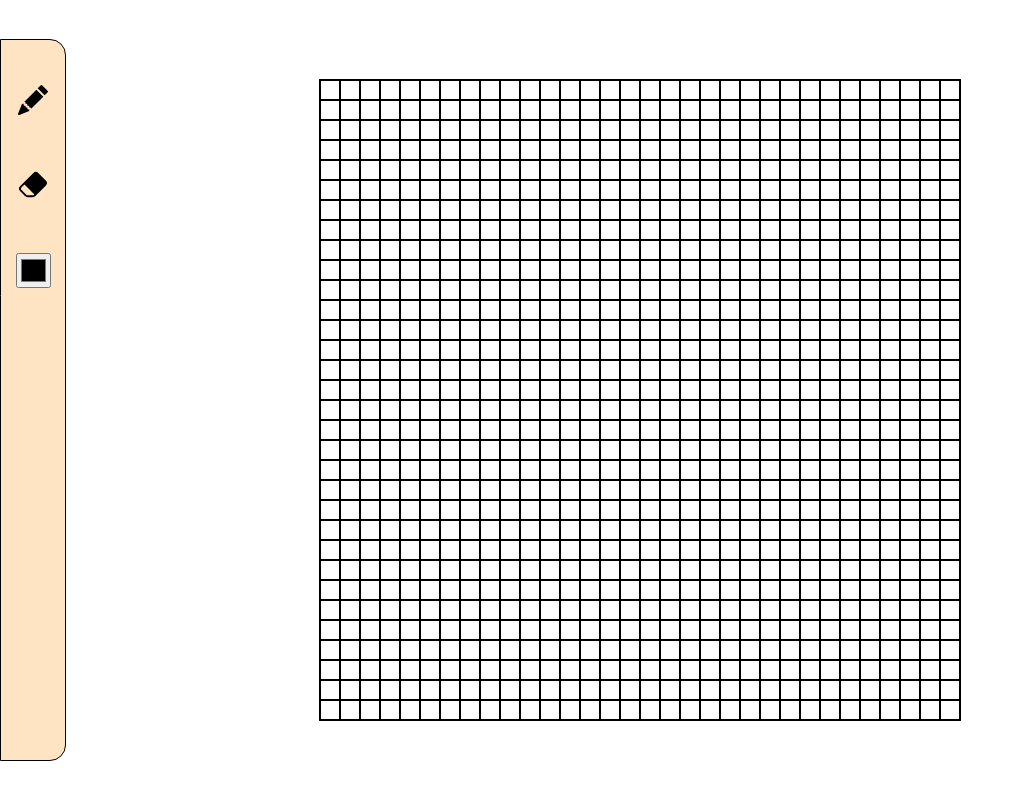
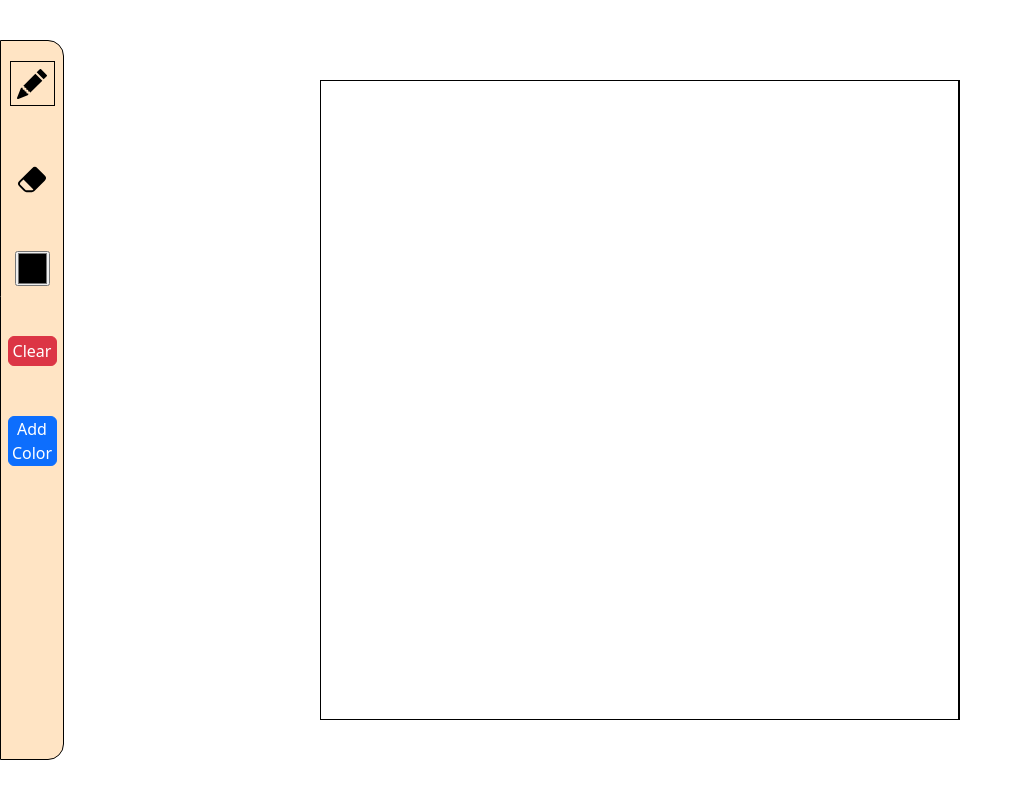
Before and after one commit to Vidyut01/React-Paint, a React (Create React App) app: page / in a window 1280 px wide. Shown: the whole page, without its empty margins (0-1024 px from the left). Built offline with nearby package versions, Linux system fonts and the light colour scheme.

Commit message:
Added clear and icon borders

```diff
--- a/package.json
+++ b/package.json
@@ -6,6 +6,7 @@
     "@testing-library/jest-dom": "^5.17.0",
     "@testing-library/react": "^13.4.0",
     "@testing-library/user-event": "^13.5.0",
+    "bootstrap": "^5.3.1",
     "react": "^18.2.0",
     "react-colorful": "^5.6.1",
     "react-dom": "^18.2.0",
--- a/src/App.jsx
+++ b/src/App.jsx
@@ -1,6 +1,6 @@
 import './styles/App.css';
-import Board from './components/board';
-import Sidebar from './components/sidebar';
+import Board from './components/board/board';
+import Sidebar from './components/sidebar/sidebar';
 
 function App() {
   return (
--- a/src/components/board.jsx
+++ b/src/components/board/board.jsx
@@ -1,9 +1,9 @@
-import "../styles/board.css";
+import "../../styles/board.css";
 import Cell from "./cell";
 
 function Board() {
 
-    const board = createBoard(32);
+    const board = createBoard(64);
     console.log(board[0]);
 
     return (
@@ -21,7 +21,6 @@ function createBoard(size) {
     for (let i = 0; i < size; i++) {
         board2 = [];
         for (let j = 0; j < size; j++) {
-            // board2.push(<div className="cells" id={i + "-" + j}></div>);
             board2.push(<Cell Id={i + "-" + j}/>);
         }
         board.push(<div className="rows" id={"row" + i}>{board2}</div>);
--- a/src/components/cell.jsx
+++ b/src/components/board/cell.jsx
@@ -1,4 +1,4 @@
-import "../styles/cell.css";
+import "../../styles/cell.css";
 import React from "react";
 
 class Cell extends React.Component {
@@ -10,7 +10,7 @@ class Cell extends React.Component {
 
     render() {
         return (
-            <div className="Cell" id={this.props.Id} onMouseOver={this.colorChange} onMouseDown={this.changeThis}></div>
+            <div className="Cell" id={this.props.Id} onMouseOver={this.colorChange} onMouseDown={this.changeThis} />
         );
     }
 
--- a/src/components/sidebar.jsx
+++ /dev/null
@@ -1,36 +0,0 @@
-import "../styles/sidebar.css";
-import React from "react";
-import { BsFillPencilFill, BsFillEraserFill } from "react-icons/bs";
-
-function Sidebar() {
-    sessionStorage.setItem("brushcolor", "#000000");
-    sessionStorage.setItem("tool", "pen");
-
-    return (
-        <div className="Sidebar">
-            <a href="/#" onClick={() => changeTool("pen")}>
-                <BsFillPencilFill size={30} id="pen" />
-            </a>
-            <a href="/#" onClick={() => changeTool("eraser")}>
-                <BsFillEraserFill size={30} id="eraser" />
-            </a>
-
-            <input aria-label="color_picker" id="colorpicker" type="color" onChange={() => changeColor("colorpicker")} />
-        </div>
-    );
-}
-
-function changeColor(id) {
-    const picker = document.getElementById(id);
-    sessionStorage.setItem("brushcolor", picker.value);
-}
-
-function changeTool(tool) {
-    sessionStorage.setItem("tool", tool);
-    if (tool === "pen") {
-        console.log("here");
-        document.getElementById("pen").fill = "8b8b8d"
-    }
-}
-
-export default Sidebar;
--- /dev/null
+++ b/src/components/sidebar/sidebar.jsx
@@ -0,0 +1,57 @@
+import "../../styles/sidebar.css";
+import React from "react";
+import { BsFillPencilFill, BsFillEraserFill } from "react-icons/bs";
+import 'bootstrap/dist/css/bootstrap.css';
+
+function Sidebar() {
+    sessionStorage.setItem("brushcolor", "#000000");
+    sessionStorage.setItem("tool", "pen");
+
+    return (
+        <div className="Sidebar">
+            <button type="button" id="pen-fill" className="tool-button" onClick={() => changeTool("pen")}>
+                <BsFillPencilFill size={30} id="pen" />
+            </button>
+            <button type="button" id="eraser-fill" className="tool-button" onClick={() => changeTool("eraser")}>
+                <BsFillEraserFill size={30} id="eraser" />
+            </button>
+
+            <input aria-label="color_picker" id="colorpicker" type="color" onChange={() => changeColor("colorpicker")} />
+
+            <button type="button" id="clear" className="btn btn-danger" onClick={clearBoard}>Clear</button>
+
+            <button type="button" id="color-add" className="btn btn-primary">Add Color</button>
+
+
+        </div>
+    );
+}
+
+function changeColor(id) {
+    const picker = document.getElementById(id);
+    console.log(picker.value);
+    sessionStorage.setItem("brushcolor", picker.value);
+}
+
+function changeTool(tool) {
+    sessionStorage.setItem("tool", tool);
+
+    if (tool === "pen") {
+        document.getElementById("pen-fill").style.border = "inherit";
+        document.getElementById("eraser-fill").style.border = "none";
+    }
+    else if (tool === "eraser") {
+        document.getElementById("eraser-fill").style.border = "inherit";
+        document.getElementById("pen-fill").style.border = "none";
+    }
+
+}
+
+function clearBoard() {
+    const cells = document.getElementsByClassName("Cell");
+    for (let i = 0; i < cells.length; i++) {
+        cells[i].style.backgroundColor = "#ffffff";
+    }
+}
+
+export default Sidebar;
--- a/src/styles/board.css
+++ b/src/styles/board.css
@@ -2,6 +2,7 @@
     width: 50%;
     aspect-ratio: 1;
     border: solid 1px black;
+    border-right: 2px solid black;
     display: flex;
     flex-direction: column;
 }
--- a/src/styles/cell.css
+++ b/src/styles/cell.css
@@ -1,5 +1,5 @@
 .Cell{
     background-color: white;
     flex: 1 1 auto;
-    border: solid 1px black;
+    /* border: solid 1px black; */
 }
--- a/src/styles/sidebar.css
+++ b/src/styles/sidebar.css
@@ -1,6 +1,6 @@
 .Sidebar {
-    min-height: 90%;
-    min-width: 5%;
+    height: 90%;
+    width: 5%;
     background-color: bisque;
     border: 1px solid black;
     border-radius: 0px 16px 16px 0px;
@@ -24,10 +24,30 @@
     height: 35px;
 }
 
-#pen {
-    padding-top: 20px;
+#pen-fill {
+    margin-top: 20px;
+    border: inherit;
+
 }
 
 a {
     color: inherit;
 }
+
+.tool-button {
+    height: 45px;
+    width: 45px;
+    background-color: transparent;
+    border: none;
+}
+
+#color-add, #clear {
+    word-wrap: break-word;
+    width: 49px;
+    padding: 0px;
+
+}
+
+#clear {
+    height: 30px;
+}
```
Also changed, not shown: 1 other file (tests, documents, lock files or other folders).
